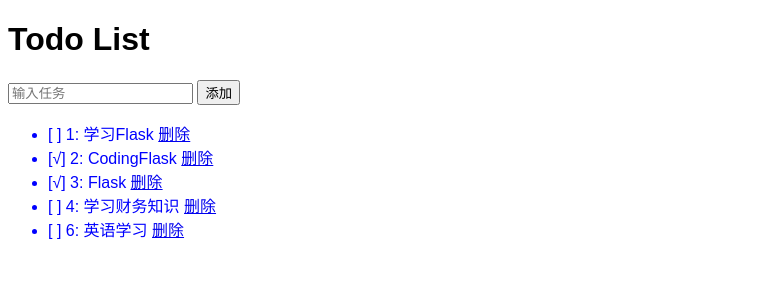
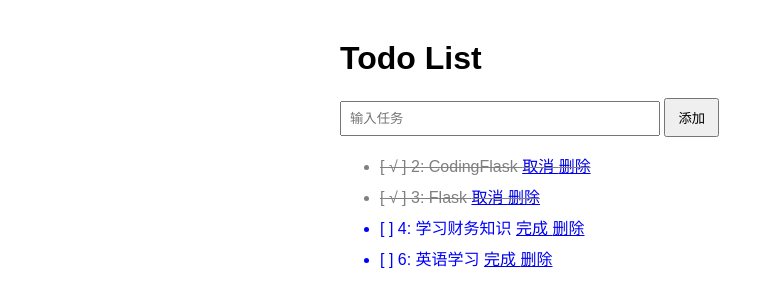
Before and after one commit to XX-chan/todolist-python, a Flask app: page / in a window 1280 px wide. Shown: the top 307 px of the page, without its empty margins (0-774 px from the left). Run offline with Flask 3, Linux system fonts and the light colour scheme.

Commit message:
增加完成和基础css，基础版TodoList

```diff
--- a/app.py
+++ b/app.py
@@ -39,6 +39,11 @@
     service.remove(todo_id)
     return redirect(url_for("home"))
 
+@app.route("/complete/<int:todo_id>")
+def complete(todo_id):
+    service.complete(todo_id)
+    return redirect(url_for("home"))
+
 # 确保只有直接运行这个文件时才能执行内部代码，import无效。
 if __name__ == "__main__":
     app.run(debug=True)
--- a/src/model/todo.py
+++ b/src/model/todo.py
@@ -5,4 +5,4 @@
         self.completed = completed
 
     def __repr__(self):
-        return f"[{'√' if self.completed else ' '}] {self.id}: {self.title}"
+        return f"[{' √ ' if self.completed else '   '}] {self.id}: {self.title}"
--- a/templates/index.html
+++ b/templates/index.html
@@ -6,10 +6,27 @@
     <style>
         body {
             font-family: Arial;
+            width: 600px;
+            margin: 40px auto;
+        }
+
+        input{
+            padding: 8px;
+            width: 300px;
+        }
+
+        button{
+            padding: 8px 12px;
         }
 
         li {
             color: blue;
+            margin-top: 7px;
+        }
+
+        .completed {
+            color:gray;
+            text-decoration: line-through;
         }
     </style>
 </head>
@@ -23,7 +40,18 @@
 
     <ul>
         {% for todo in todos %}
-            <li>{{ todo }}
+            <li class="{% if todo.completed %} completed {% endif %}">
+                {{ todo }}
+                {% if todo.completed %}
+                    <a href="/complete/{{ todo.id }}">
+                        取消
+                    </a>
+                {% else %}
+                    <a href="/complete/{{ todo.id }}">
+                        完成
+                    </a>
+                {% endif %}
+
                 <a href="/delete/{{ todo.id }}">
                     删除
                 </a>
```
Also changed, not shown: data/todos.db.
